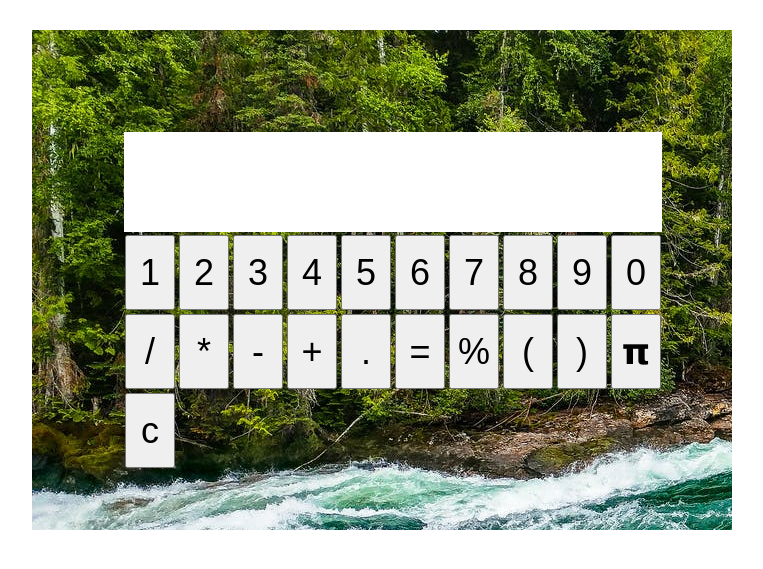
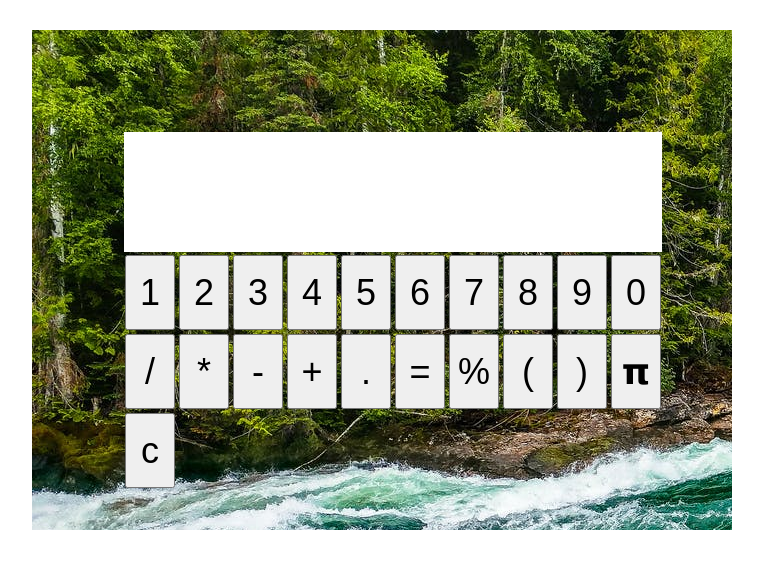
Before and after one commit to 73931824educertus/calculadora-desarollodeS, a plain HTML site: page index.html in a window 1280 px wide. Shown: the part 95-664 px from the top of the page, without its empty margins (258-1021 px from the left). Drawn offline with Linux system fonts and the light colour scheme.

Commit message:
cambios 3

```diff
--- a/index.css
+++ b/index.css
@@ -20,7 +20,7 @@ button{
     height: 75px;
 }
 #resultado{
-    padding: 550px;
+    padding: 10px;
     height: 100px;
     background-color:#fff;
 }
--- a/index.html
+++ b/index.html
@@ -13,8 +13,8 @@
 </div>
 <body onload="init();">
     <table id="numeros">
-       <tr id="resultado">
-        <td colspan="12"><span></span></td>
+        <tr>
+             <td colspan="10" id="resultado"></td>
         </tr>
         <tr>
             <td><button id="uno">1</button></td>
@@ -41,7 +41,7 @@
             <td><button id="pi">𝝿</button></td>
         </tr>
         <tr>
-           <td><button id="reset">c</button></td>
+            <td colspan="10"><button id="reset">c</button></td>
         </tr>
 
     </table>
```
Lines whose indentation alone changed are shown as unchanged.
